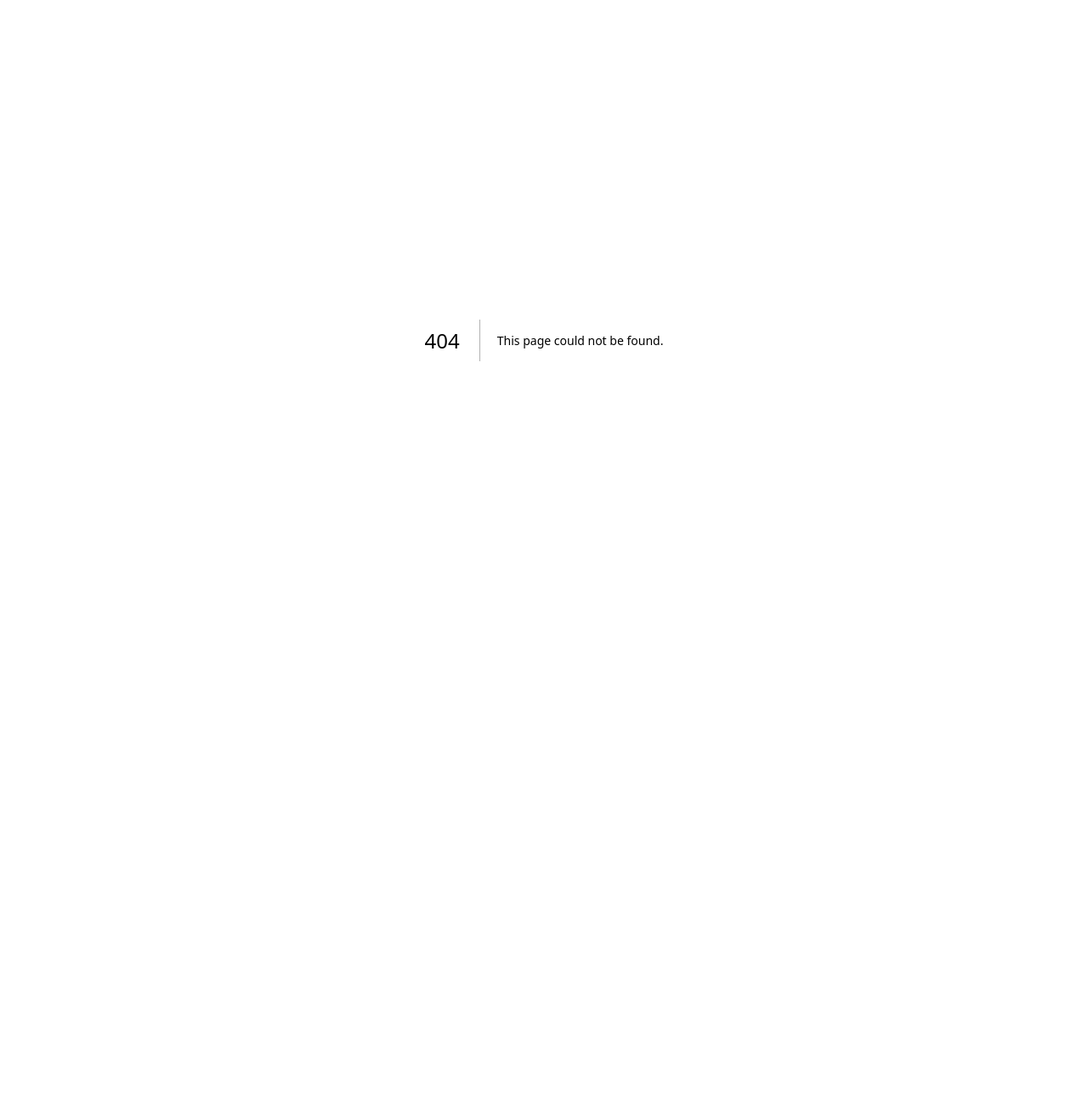
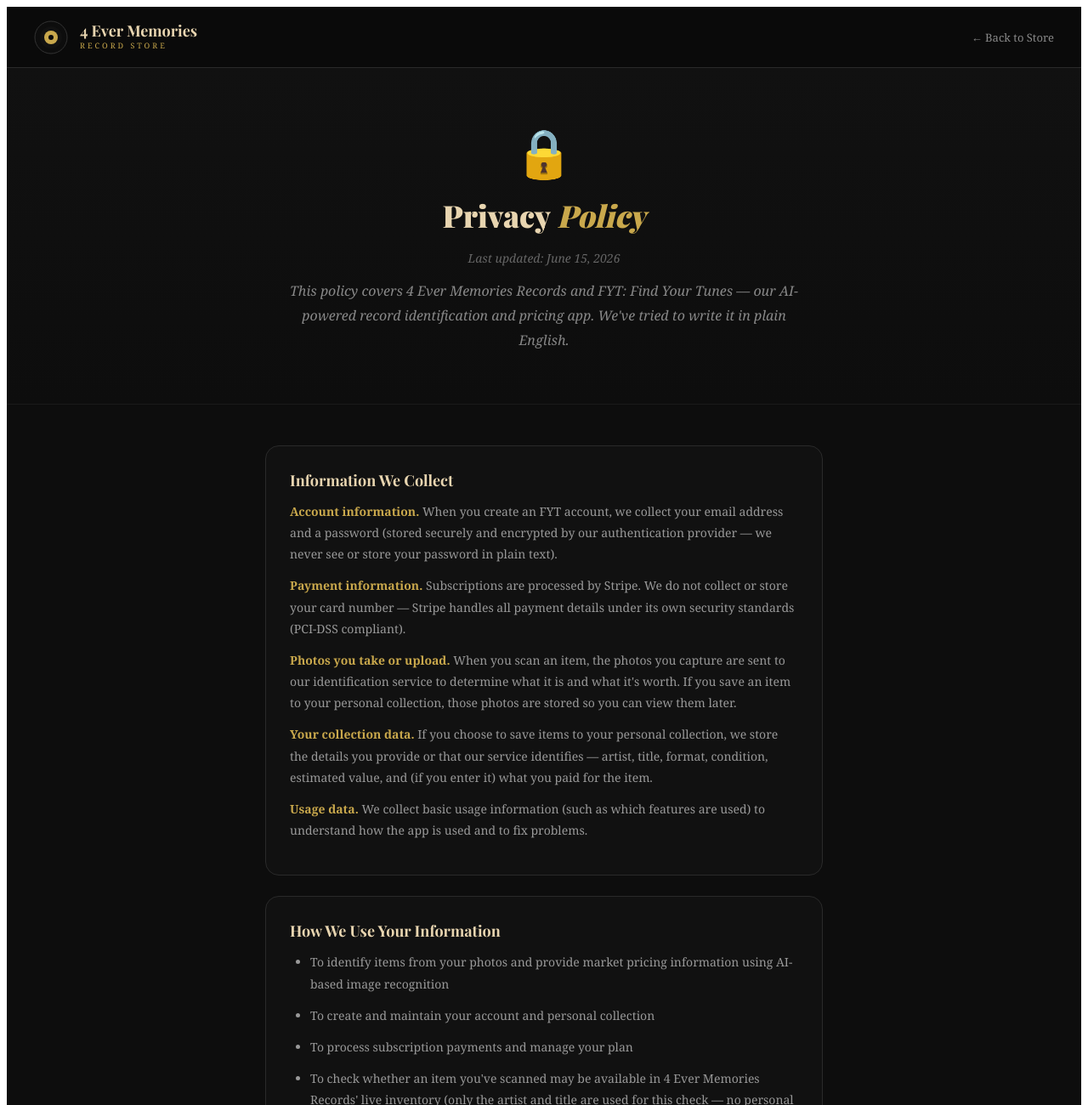
Before and after one commit to Dalcaz1/4ever-records, a Next.js app: page /privacy-policy in a window 1280 px wide. Before the commit this address had no page. Shown: the top 1300 px of the page at 85% size. Before the commit the page ends 800 px from the top, so only its background shows below. Built offline with nearby package versions, Linux system fonts and the light colour scheme.

Commit message:
Rename privacy-policy to privacy-policy.js

```diff
--- /dev/null
+++ b/pages/privacy-policy.js
@@ -0,0 +1,119 @@
+export default function PrivacyPolicy() {
+  return (
+    <div style={{ fontFamily: 'Georgia, serif', background: '#0d0d0d', minHeight: '100vh', color: '#e8d5b0' }}>
+      <style>{`
+        @import url('https://fonts.googleapis.com/css2?family=Playfair+Display:wght@400;700;900&display=swap');
+        * { box-sizing: border-box; }
+        .policy-section { margin-bottom: 24px; }
+        .policy-section h2 { font-family: 'Playfair Display', Georgia, serif; font-size: 18px; color: #e8d5b0; font-weight: 700; margin: 0 0 12px; }
+        .policy-section p, .policy-section li { font-size: 14px; color: #999; line-height: 1.8; margin: 0 0 12px; }
+        .policy-section ul { margin: 0 0 12px; padding-left: 24px; }
+        .policy-section strong { color: #c9a84c; }
+        .policy-section a { color: #c9a84c; text-decoration: underline; }
+      `}</style>
+
+      {/* NAV */}
+      <nav style={{ background: '#0a0a0a', borderBottom: '1px solid #2a2a2a', padding: '0 32px', display: 'flex', alignItems: 'center', justifyContent: 'space-between', height: '72px', position: 'sticky', top: 0, zIndex: 50 }}>
+        <a href="/" style={{ display: 'flex', alignItems: 'center', gap: '14px', textDecoration: 'none' }}>
+          <svg width="40" height="40" viewBox="0 0 40 40">
+            <circle cx="20" cy="20" r="19" fill="#0d0d0d" stroke="#333" strokeWidth="1" />
+            <circle cx="20" cy="20" r="13" fill="#111" />
+            <circle cx="20" cy="20" r="8" fill="#c9a84c" />
+            <circle cx="20" cy="20" r="3" fill="#0a0a0a" />
+          </svg>
+          <div>
+            <div style={{ fontFamily: "'Playfair Display', Georgia, serif", fontSize: '18px', color: '#e8d5b0', fontWeight: '700', lineHeight: 1.1 }}>4 Ever Memories</div>
+            <div style={{ fontSize: '9px', letterSpacing: '3px', color: '#c9a84c', textTransform: 'uppercase' }}>Record Store</div>
+          </div>
+        </a>
+        <a href="/" style={{ color: '#888', fontSize: '13px', textDecoration: 'none', fontFamily: 'Georgia, serif' }}>← Back to Store</a>
+      </nav>
+
+      {/* HERO */}
+      <div style={{ background: 'linear-gradient(to bottom, #111, #0d0d0d)', borderBottom: '1px solid #1a1a1a', padding: '60px 32px', textAlign: 'center' }}>
+        <div style={{ fontSize: '56px', marginBottom: '16px' }}>🔒</div>
+        <h1 style={{ fontFamily: "'Playfair Display', Georgia, serif", fontSize: '36px', color: '#e8d5b0', fontWeight: '900', margin: '0 0 16px', lineHeight: 1.2 }}>
+          Privacy <span style={{ color: '#c9a84c', fontStyle: 'italic' }}>Policy</span>
+        </h1>
+        <p style={{ fontSize: '14px', color: '#666', maxWidth: '560px', margin: '0 auto', lineHeight: 1.8, fontStyle: 'italic' }}>
+          Last updated: June 15, 2026
+        </p>
+        <p style={{ fontSize: '16px', color: '#888', maxWidth: '600px', margin: '12px auto 0', lineHeight: 1.8, fontStyle: 'italic' }}>
+          This policy covers 4 Ever Memories Records and FYT: Find Your Tunes — our AI-powered record identification and pricing app. We've tried to write it in plain English.
+        </p>
+      </div>
+
+      {/* MAIN CONTENT */}
+      <div style={{ maxWidth: '720px', margin: '0 auto', padding: '48px 32px 80px' }}>
+
+        <div className="policy-section" style={{ background: '#111', border: '1px solid #2a2a2a', borderRadius: '16px', padding: '28px' }}>
+          <h2>Information We Collect</h2>
+          <p><strong>Account information.</strong> When you create an FYT account, we collect your email address and a password (stored securely and encrypted by our authentication provider — we never see or store your password in plain text).</p>
+          <p><strong>Payment information.</strong> Subscriptions are processed by Stripe. We do not collect or store your card number — Stripe handles all payment details under its own security standards (PCI-DSS compliant).</p>
+          <p><strong>Photos you take or upload.</strong> When you scan an item, the photos you capture are sent to our identification service to determine what it is and what it's worth. If you save an item to your personal collection, those photos are stored so you can view them later.</p>
+          <p><strong>Your collection data.</strong> If you choose to save items to your personal collection, we store the details you provide or that our service identifies — artist, title, format, condition, estimated value, and (if you enter it) what you paid for the item.</p>
+          <p><strong>Usage data.</strong> We collect basic usage information (such as which features are used) to understand how the app is used and to fix problems.</p>
+        </div>
+
+        <div className="policy-section" style={{ background: '#111', border: '1px solid #2a2a2a', borderRadius: '16px', padding: '28px' }}>
+          <h2>How We Use Your Information</h2>
+          <ul>
+            <li>To identify items from your photos and provide market pricing information using AI-based image recognition</li>
+            <li>To create and maintain your account and personal collection</li>
+            <li>To process subscription payments and manage your plan</li>
+            <li>To check whether an item you've scanned may be available in 4 Ever Memories Records' live inventory (only the artist and title are used for this check — no personal information is shared)</li>
+            <li>To improve, troubleshoot, and maintain the app</li>
+          </ul>
+        </div>
+
+        <div className="policy-section" style={{ background: '#111', border: '1px solid #2a2a2a', borderRadius: '16px', padding: '28px' }}>
+          <h2>Third-Party Services We Use</h2>
+          <p>We rely on a small number of trusted service providers to run FYT:</p>
+          <ul>
+            <li><strong>Supabase</strong> — provides our database, account login system, and secure photo storage. Your account data and photos are stored on Supabase's infrastructure with access controls so only you can see your own data.</li>
+            <li><strong>Stripe</strong> — handles all subscription billing and payment processing. See Stripe's own privacy policy for how it handles payment data.</li>
+            <li><strong>AI image recognition providers</strong> — photos you scan are sent to third-party AI services to identify the item and read pressing details. These providers process the image to return results to FYT and do not use your photos to identify you personally.</li>
+            <li><strong>Pricing data sources</strong> — we pull current market pricing from public marketplace data (such as Discogs and eBay sold listings). This is aggregate market data and does not involve sharing your personal information.</li>
+            <li><strong>YouTube</strong> — when available, we show an embedded YouTube preview of the item you scanned. This is subject to YouTube's own privacy policy and terms.</li>
+          </ul>
+        </div>
+
+        <div className="policy-section" style={{ background: '#111', border: '1px solid #2a2a2a', borderRadius: '16px', padding: '28px' }}>
+          <h2>Data Storage &amp; Security</h2>
+          <p>All data is transmitted over encrypted (HTTPS) connections. Your account data, photos, and collection items are protected by access controls that restrict them to your account only — we don't browse, sell, or share your personal collection data.</p>
+        </div>
+
+        <div className="policy-section" style={{ background: '#111', border: '1px solid #2a2a2a', borderRadius: '16px', padding: '28px' }}>
+          <h2>Your Rights &amp; Choices</h2>
+          <ul>
+            <li>You can view, edit, or delete any item in your personal collection at any time from within the app.</li>
+            <li>You can cancel your subscription at any time; your account will revert to the free tier at the end of your current billing period.</li>
+            <li>To request a copy of your data or full deletion of your account and associated data, email us at <a href="mailto:4evermemoriesrecordstore@gmail.com">4evermemoriesrecordstore@gmail.com</a> and we'll take care of it.</li>
+          </ul>
+        </div>
+
+        <div className="policy-section" style={{ background: '#111', border: '1px solid #2a2a2a', borderRadius: '16px', padding: '28px' }}>
+          <h2>Children's Privacy</h2>
+          <p>FYT is not directed to children under 13, and we do not knowingly collect personal information from children under 13. If you believe a child has provided us with personal information, please contact us and we will remove it.</p>
+        </div>
+
+        <div className="policy-section" style={{ background: '#111', border: '1px solid #2a2a2a', borderRadius: '16px', padding: '28px' }}>
+          <h2>Changes to This Policy</h2>
+          <p>We may update this Privacy Policy from time to time. If we make material changes, we'll update the "Last updated" date at the top of this page. We encourage you to review this page periodically.</p>
+        </div>
+
+        <div className="policy-section" style={{ background: '#111', border: '2px solid #c9a84c44', borderRadius: '16px', padding: '28px', textAlign: 'center' }}>
+          <h2 style={{ textAlign: 'center' }}>Questions?</h2>
+          <p style={{ marginBottom: '4px' }}>If you have any questions about this Privacy Policy or your data, reach out anytime:</p>
+          <a href="mailto:4evermemoriesrecordstore@gmail.com" style={{ fontSize: '16px', fontWeight: '700' }}>4evermemoriesrecordstore@gmail.com</a>
+        </div>
+
+      </div>
+
+      {/* FOOTER */}
+      <footer style={{ background: '#080808', borderTop: '1px solid #1a1a1a', padding: '20px 32px', textAlign: 'center' }}>
+        <span style={{ fontSize: '11px', color: '#333' }}>© 2025 4 Ever Memories Records. All rights reserved.</span>
+      </footer>
+    </div>
+  );
+}
```
